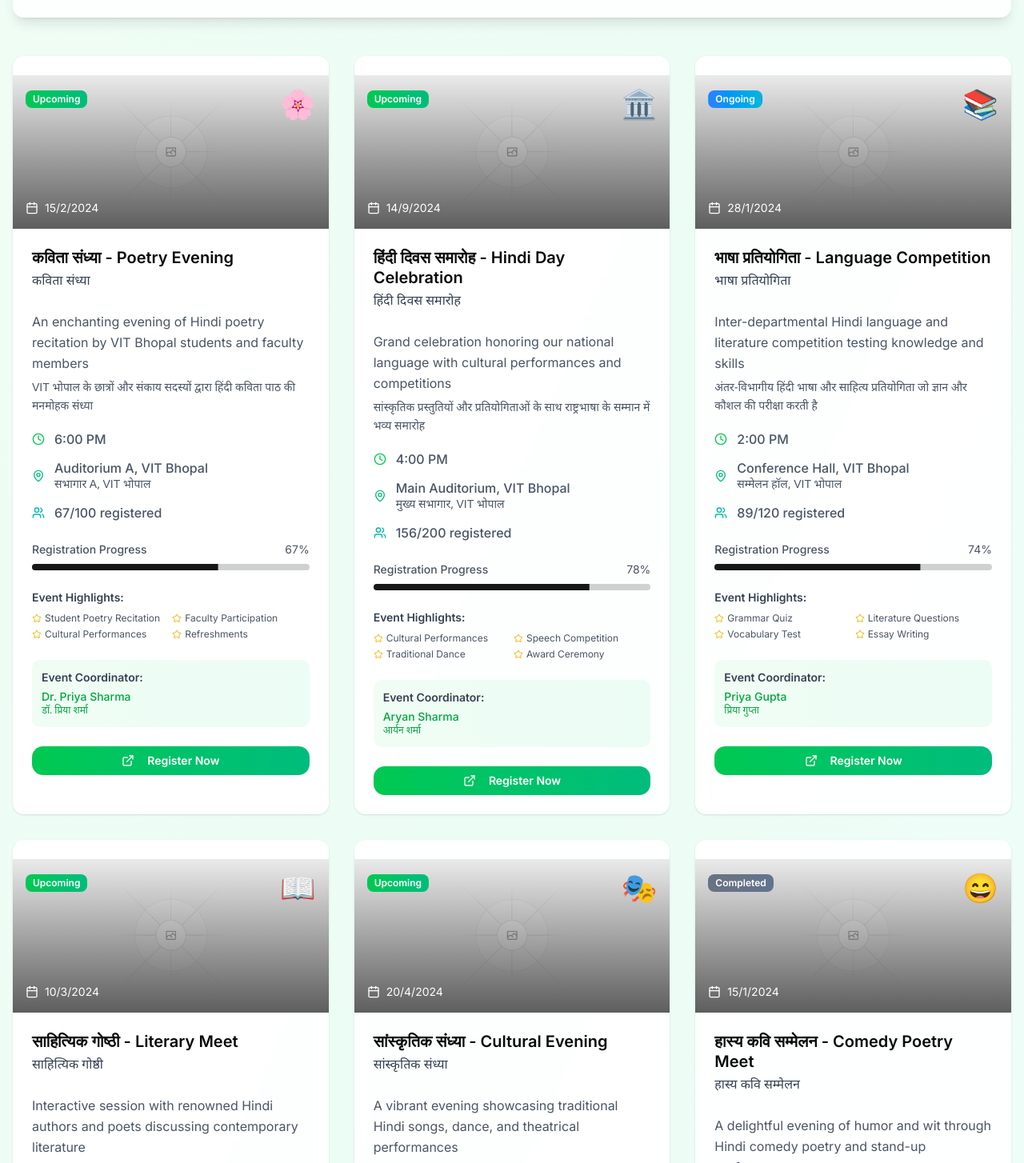
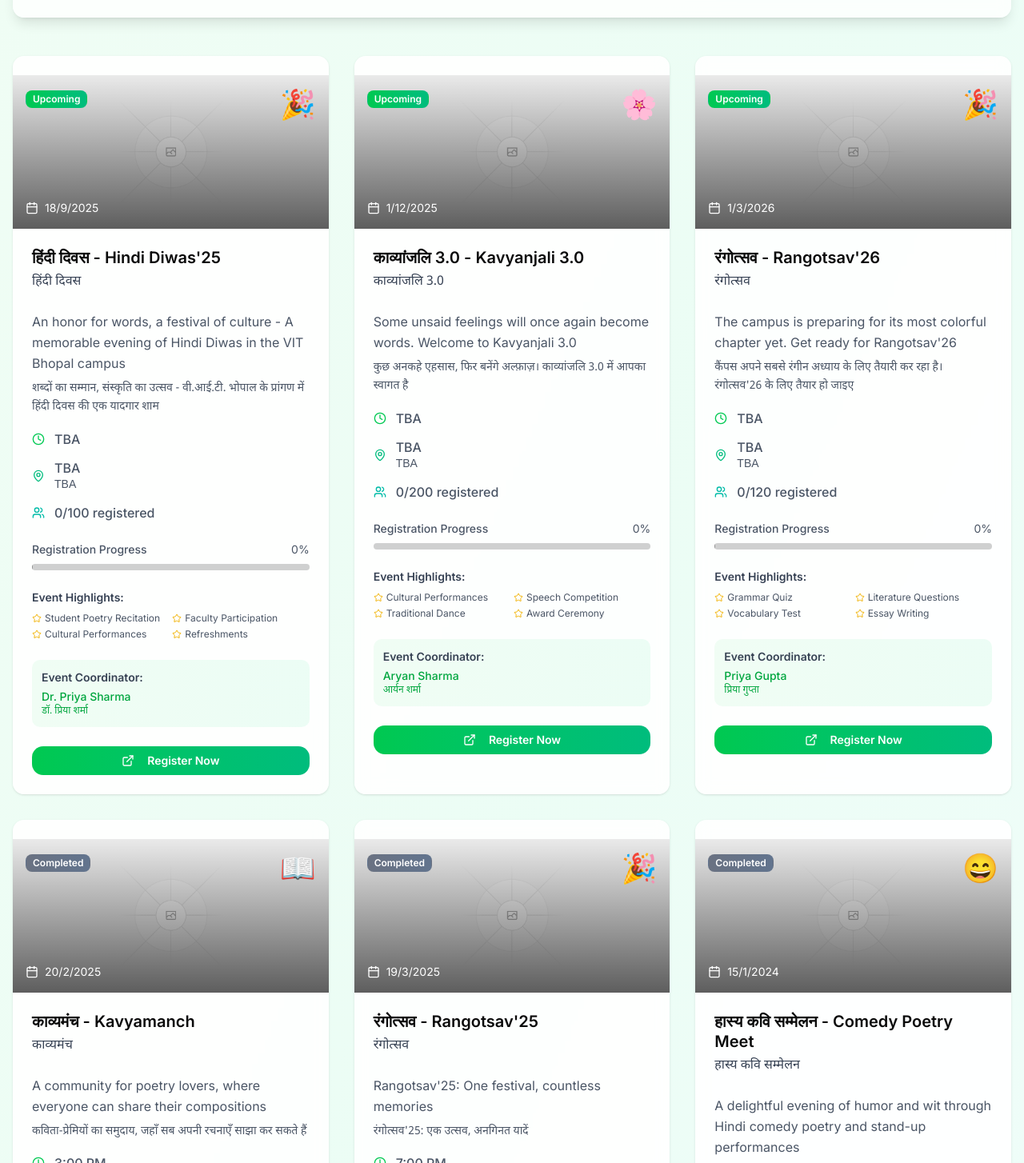
Before and after one commit to hindiclub-VIT/website, a Next.js app: page /events in a window 1280 px wide. Shown: the part 436-1890 px from the top of the page at 80% size. Built offline with nearby package versions, Linux system fonts and the light colour scheme.

Commit message:
Update page.tsx

```diff
--- a/app/events/page.tsx
+++ b/app/events/page.tsx
@@ -47,21 +47,21 @@ export default function EventsPage() {
   const events = [
     {
       id: 1,
-      title: "कविता संध्या - Poetry Evening",
-      titleHindi: "कविता संध्या",
-      description: "An enchanting evening of Hindi poetry recitation by VIT Bhopal students and faculty members",
-      descriptionHindi: "VIT भोपाल के छात्रों और संकाय सदस्यों द्वारा हिंदी कविता पाठ की मनमोहक संध्या",
-      date: "2024-02-15",
-      time: "6:00 PM",
-      venue: "Auditorium A, VIT Bhopal",
-      venueHindi: "सभागार A, VIT भोपाल",
-      category: "poetry",
+      title: "हिंदी दिवस - Hindi Diwas'25",
+      titleHindi: "हिंदी दिवस",
+      description: "An honor for words, a festival of culture - A memorable evening of Hindi Diwas in the VIT Bhopal campus",
+      descriptionHindi: "शब्दों का सम्मान, संस्कृति का उत्सव - वी.आई.टी. भोपाल के प्रांगण में हिंदी दिवस की एक यादगार शाम",
+      date: "2025-09-18",
+      time: "TBA",
+      venue: "TBA",
+      venueHindi: "TBA",
+      category: "celebration",
       status: "upcoming",
-      registrations: 67,
+      registrations: 0,
       capacity: 100,
       image: "/poetry-event-banner.png",
       registrationLink: "https://forms.google.com/poetry-evening",
-      culturalTheme: "🌸",
+      culturalTheme: "🎉",
       highlights: ["Student Poetry Recitation", "Faculty Participation", "Cultural Performances", "Refreshments"],
       highlightsHindi: ["छात्र कविता पाठ", "संकाय सहभागिता", "सांस्कृतिक प्रस्तुति", "जलपान"],
       coordinator: "Dr. Priya Sharma",
@@ -70,21 +70,21 @@ export default function EventsPage() {
     },
     {
       id: 2,
-      title: "हिंदी दिवस समारोह - Hindi Day Celebration",
-      titleHindi: "हिंदी दिवस समारोह",
-      description: "Grand celebration honoring our national language with cultural performances and competitions",
-      descriptionHindi: "सांस्कृतिक प्रस्तुतियों और प्रतियोगिताओं के साथ राष्ट्रभाषा के सम्मान में भव्य समारोह",
-      date: "2024-09-14",
-      time: "4:00 PM",
-      venue: "Main Auditorium, VIT Bhopal",
-      venueHindi: "मुख्य सभागार, VIT भोपाल",
-      category: "celebration",
+      title: "काव्यांजलि 3.0 - Kavyanjali 3.0",
+      titleHindi: "काव्यांजलि 3.0",
+      description: "Some unsaid feelings will once again become words. Welcome to Kavyanjali 3.0",
+      descriptionHindi: "कुछ अनकहे एहसास, फिर बनेंगे अल्फ़ाज़। काव्यांजलि 3.0 में आपका स्वागत है",
+      date: "December 2025 (Tentative)",
+      time: "TBA",
+      venue: "TBA",
+      venueHindi: "TBA",
+      category: "poetry",
       status: "upcoming",
-      registrations: 156,
+      registrations: 0,
       capacity: 200,
       image: "/hindi-day-banner.png",
       registrationLink: "https://forms.google.com/hindi-day",
-      culturalTheme: "🏛️",
+      culturalTheme: "🌸",
       highlights: ["Cultural Performances", "Speech Competition", "Traditional Dance", "Award Ceremony"],
       highlightsHindi: ["सांस्कृतिक प्रस्तुति", "भाषण प्रतियोगिता", "पारंपरिक नृत्य", "पुरस्कार समारोह"],
       coordinator: "Aryan Sharma",
@@ -93,21 +93,21 @@ export default function EventsPage() {
     },
     {
       id: 3,
-      title: "भाषा प्रतियोगिता - Language Competition",
-      titleHindi: "भाषा प्रतियोगिता",
-      description: "Inter-departmental Hindi language and literature competition testing knowledge and skills",
-      descriptionHindi: "अंतर-विभागीय हिंदी भाषा और साहित्य प्रतियोगिता जो ज्ञान और कौशल की परीक्षा करती है",
-      date: "2024-01-28",
-      time: "2:00 PM",
-      venue: "Conference Hall, VIT Bhopal",
-      venueHindi: "सम्मेलन हॉल, VIT भोपाल",
-      category: "competition",
-      status: "ongoing",
-      registrations: 89,
+      title: "रंगोत्सव - Rangotsav'26",
+      titleHindi: "रंगोत्सव",
+      description: "The campus is preparing for its most colorful chapter yet. Get ready for Rangotsav'26",
+      descriptionHindi: "कैंपस अपने सबसे रंगीन अध्याय के लिए तैयारी कर रहा है। रंगोत्सव'26 के लिए तैयार हो जाइए",
+      date: "March 2026 (Tentative)",
+      time: "TBA",
+      venue: "TBA",
+      venueHindi: "TBA",
+      category: "celebration",
+      status: "upcoming",
+      registrations: 0,
       capacity: 120,
       image: "/language-competition-banner.png",
       registrationLink: "https://forms.google.com/language-competition",
-      culturalTheme: "📚",
+      culturalTheme: "🎉",
       highlights: ["Grammar Quiz", "Literature Questions", "Vocabulary Test", "Essay Writing"],
       highlightsHindi: ["व्याकरण प्रश्नोत्तरी", "साहित्य प्रश्न", "शब्द भंडार परीक्षा", "निबंध लेखन"],
       coordinator: "Priya Gupta",
@@ -116,16 +116,16 @@ export default function EventsPage() {
     },
     {
       id: 4,
-      title: "साहित्यिक गोष्ठी - Literary Meet",
-      titleHindi: "साहित्यिक गोष्ठी",
-      description: "Interactive session with renowned Hindi authors and poets discussing contemporary literature",
-      descriptionHindi: "प्रसिद्ध हिंदी लेखकों और कवियों के साथ समकालीन साहित्य पर चर्चा करने वाला संवादात्मक सत्र",
-      date: "2024-03-10",
+      title: "काव्यमंच - Kavyamanch",
+      titleHindi: "काव्यमंच",
+      description: "A community for poetry lovers, where everyone can share their compositions",
+      descriptionHindi: "कविता-प्रेमियों का समुदाय, जहाँ सब अपनी रचनाएँ साझा कर सकते हैं",
+      date: "2025-02-20",
       time: "3:00 PM",
       venue: "Library Auditorium, VIT Bhopal",
       venueHindi: "पुस्तकालय सभागार, VIT भोपाल",
       category: "literary",
-      status: "upcoming",
+      status: "completed",
       registrations: 45,
       capacity: 80,
       image: "/literary-meet-banner.png",
@@ -139,21 +139,21 @@ export default function EventsPage() {
     },
     {
       id: 5,
-      title: "सांस्कृतिक संध्या - Cultural Evening",
-      titleHindi: "सांस्कृतिक संध्या",
-      description: "A vibrant evening showcasing traditional Hindi songs, dance, and theatrical performances",
-      descriptionHindi: "पारंपरिक हिंदी गीत, नृत्य और नाट्य प्रस्तुतियों को प्रदर्शित करने वाली जीवंत संध्या",
-      date: "2024-04-20",
+      title: "रंगोत्सव - Rangotsav'25",
+      titleHindi: "रंगोत्सव",
+      description: "Rangotsav'25: One festival, countless memories",
+      descriptionHindi: "रंगोत्सव'25: एक उत्सव, अनगिनत यादें",
+      date: "2025-03-19",
       time: "7:00 PM",
       venue: "Open Air Theatre, VIT Bhopal",
       venueHindi: "खुला हवा रंगमंच, VIT भोपाल",
       category: "cultural",
-      status: "upcoming",
+      status: "completed",
       registrations: 123,
       capacity: 150,
       image: "/cultural-evening-banner.png",
       registrationLink: "https://forms.google.com/cultural-evening",
-      culturalTheme: "🎭",
+      culturalTheme: "🎉",
       highlights: ["Traditional Dance", "Folk Songs", "Drama Performance", "Cultural Fashion Show"],
       highlightsHindi: ["पारंपरिक नृत्य", "लोक गीत", "नाटक प्रस्तुति", "सांस्कृतिक फैशन शो"],
       coordinator: "Anita Singh",
```
